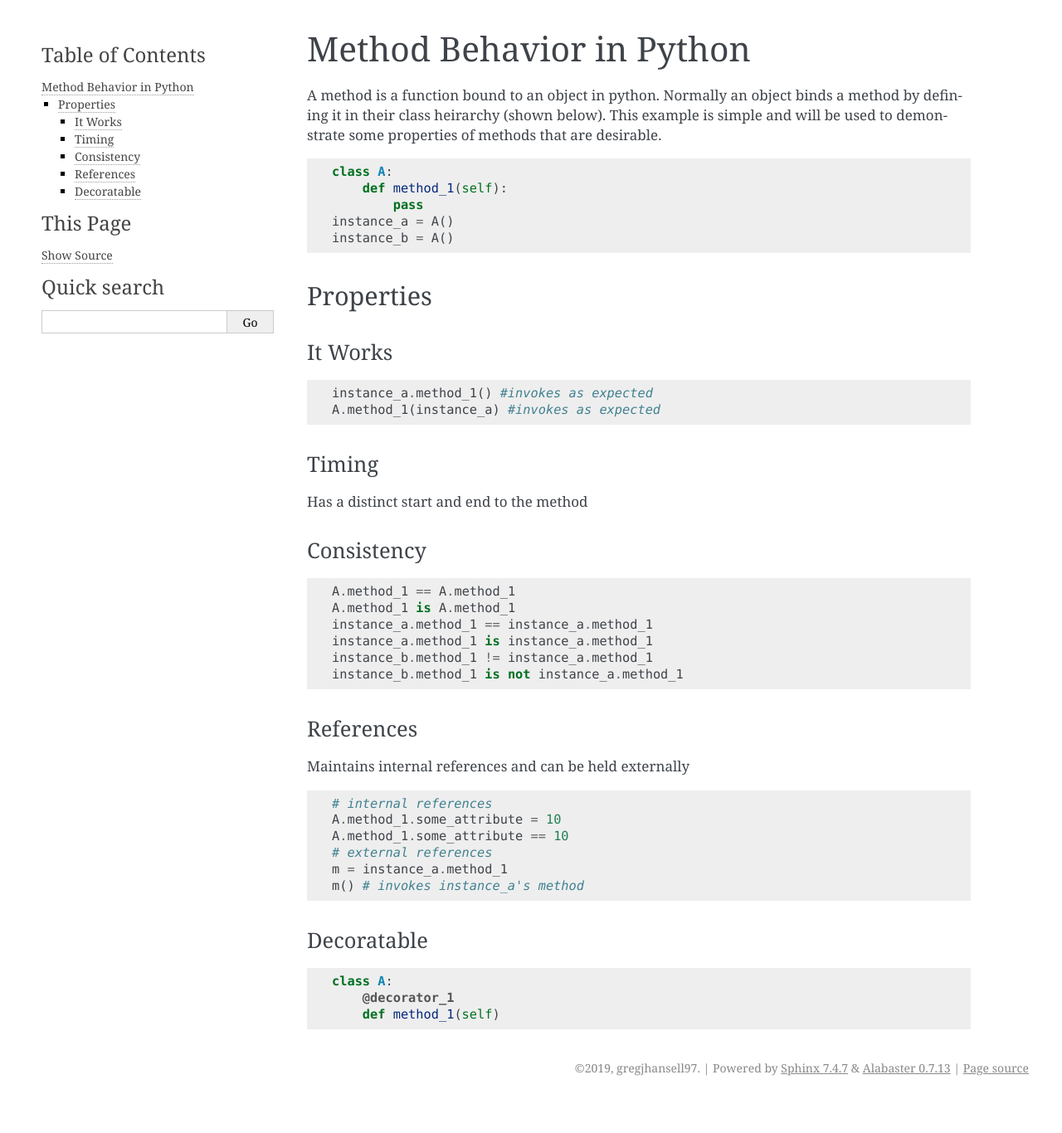
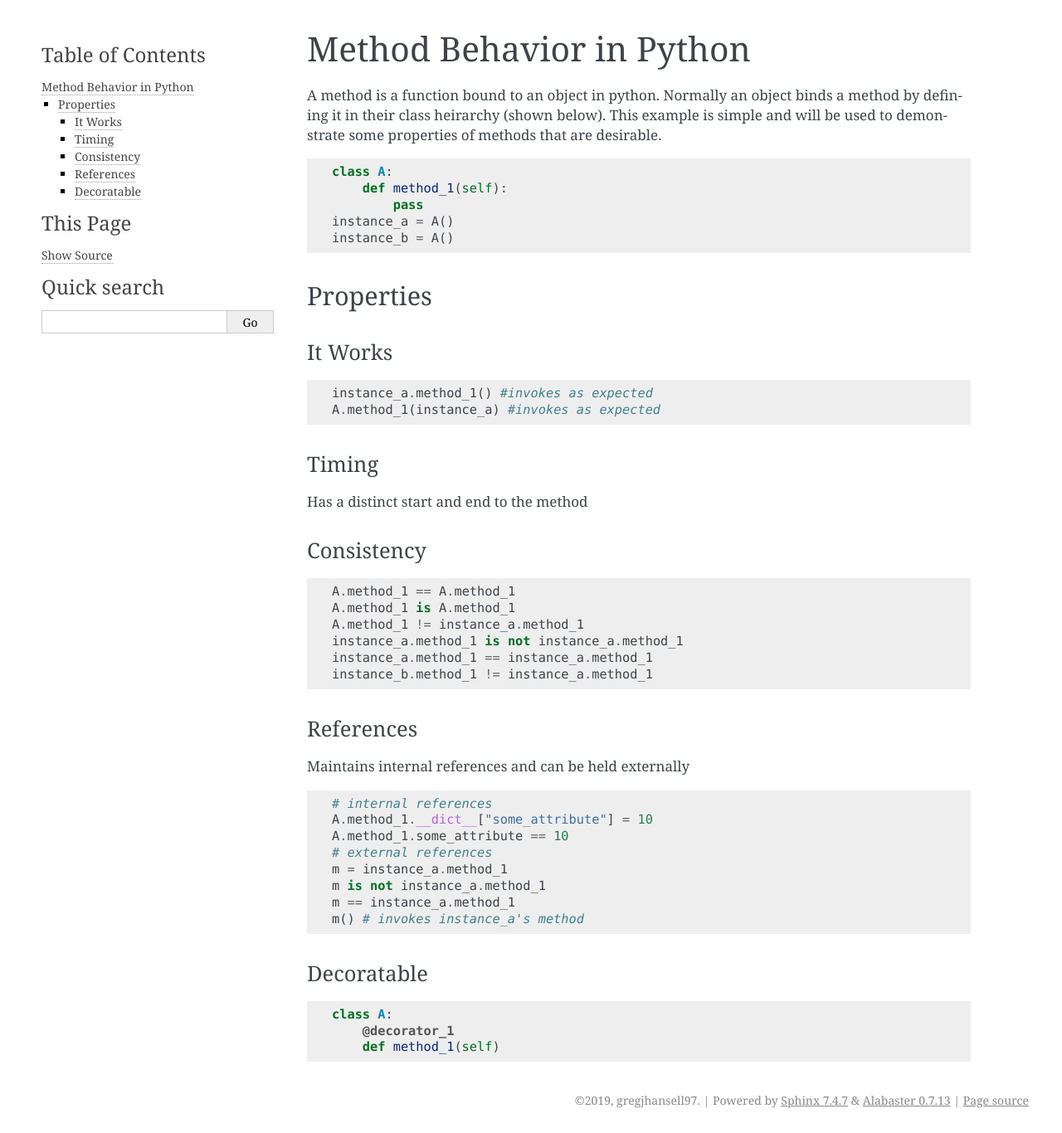
Before and after one commit to gregjhansell97/PyCrust, a Sphinx documentation site: the page built from docs/methods.rst, in a window 1280 px wide. Shown: the whole page at 83% size. Built offline with Sphinx 7.4.7, drawn with Linux system fonts in a browser that asks for light colours; the version number is read from the project's files by our own code; before the commit the page ends 1327 px from its top, so only the background shows below that.

Commit message:
doc: method behavior correctly defined

```diff
--- a/docs/methods.rst
+++ b/docs/methods.rst
@@ -43,10 +43,12 @@ Maintains internal references and can be held externally
 .. code:: python
 
     # internal references
-    A.method_1.some_attribute = 10
+    A.method_1.__dict__["some_attribute"] = 10
     A.method_1.some_attribute == 10
     # external references
     m = instance_a.method_1
+    m is not instance_a.method_1
+    m == instance_a.method_1
     m() # invokes instance_a's method
 
 
```
Also changed, not shown: other parts of docs/methods.rst (+2 -2 lines).
